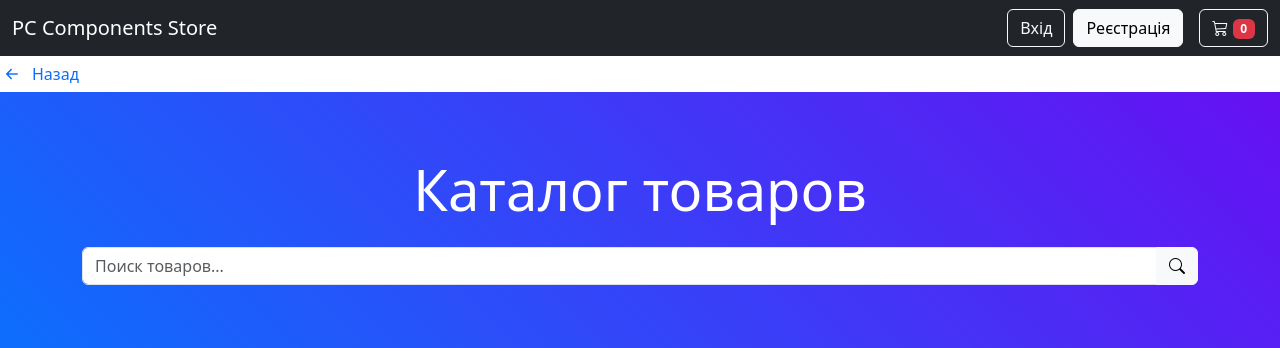
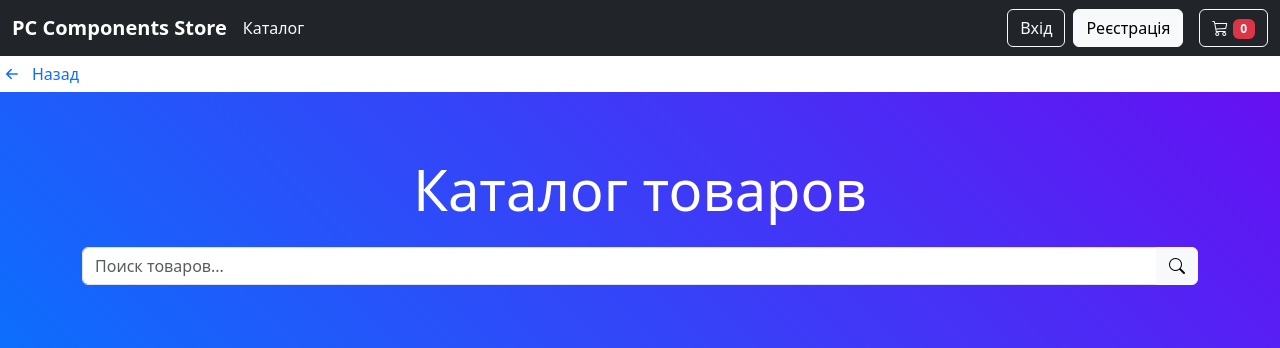
Before and after one commit to Danya-Oleksuk/pc-components-shop, a Django app: page /products/ in a window 1280 px wide. Shown: the top 348 px of the page. Run offline with Django 5.2, Linux system fonts and the light colour scheme; data comes from the database, SQL or seed files in the repository.

Commit message:
add slugs for all products

```diff
--- a/products/models.py
+++ b/products/models.py
@@ -1,4 +1,5 @@
 from django.db import models
+from django.utils.text import slugify
 
 
 class Category(models.Model):
@@ -15,12 +16,18 @@ class Category(models.Model):
 
 class Product(models.Model):
     name = models.CharField(max_length=200)
+    slug = models.SlugField(unique=True, blank=True, null=True)
     description = models.TextField(blank=True)
     price = models.DecimalField(max_digits=10, decimal_places=2)
     image = models.ImageField(upload_to='products_images')
     available = models.BooleanField(default=True)
     created_at = models.DateTimeField(auto_now_add=True)
     category = models.ForeignKey('Category', on_delete=models.SET_NULL, null=True)
+
+    def save(self, *args, **kwargs):
+        if not self.slug:
+            self.slug = slugify(self.name)
+        super().save(*args, **kwargs)
 
     def __str__(self):
         return self.name
--- a/products/urls.py
+++ b/products/urls.py
@@ -1,5 +1,7 @@
 from django.urls import path
 from . import views
+
+
 
 urlpatterns = [
     path('', views.MainPageView.as_view(), name='main_page'),
@@ -8,5 +10,5 @@ urlpatterns = [
     path('', views.MainPageView.as_view(), name='register'),
     path('', views.MainPageView.as_view(), name='cart'),
     path('products/', views.ProductsListView.as_view(), name='catalog'),
-    path('product/<int:pk>/', views.ProductDetailView.as_view(), name='product_detail'),
+    path('product/<slug:product_slug>/', views.ProductDetailView.as_view(), name='product_detail'),
 ]
--- a/products/views.py
+++ b/products/views.py
@@ -17,6 +17,8 @@ class MainPageView(TemplateView):
 class ProductDetailView(DetailView):
     template_name = 'products/detail.html'
     model = Product
+    slug_field = 'slug'
+    slug_url_kwarg = 'product_slug'
 
 class ProductsListView(ListView):
     template_name = 'products/products_list.html'
--- a/templates/base.html
+++ b/templates/base.html
@@ -17,8 +17,10 @@
     <header class="sticky-top">
         <nav class="navbar navbar-expand-lg navbar-dark bg-dark">
             <div class="container-fluid">
-                <a class="navbar-brand" href="/">PC Components Store</a>
-
+            <a href="/" class="navbar-brand d-flex flex-column align-items-start me-3">
+                <span class="fs-10 fw-bold">PC Components Store</span>
+                <a href="{% url 'catalog' %}" class="fs-6 text-light text-decoration-none">Каталог</a>
+            </a>
                 <button class="navbar-toggler" type="button" data-bs-toggle="collapse" data-bs-target="#navbarNav">
                     <span class="navbar-toggler-icon"></span>
                 </button>
--- a/templates/products/main_page.html
+++ b/templates/products/main_page.html
@@ -71,7 +71,7 @@
         <div class="col">
             <div class="card product-card h-100">
                 <div class="card-clickable-area"
-                     onclick="window.location.href='{% url 'product_detail' product.id %}'"></div>
+                     onclick="window.location.href='{% url 'product_detail' product_slug=product.slug %}'"></div>
 
                 <div class="product-img-container">
                     {% if product.image %}
--- a/templates/products/products_list.html
+++ b/templates/products/products_list.html
@@ -45,7 +45,7 @@
 {% endblock %}
 
 {% block content %}
-    <a href="javascript:history.back()" class="back-btn d-inline-flex align-items-center text-decoration-none">
+    <a href="{% url "main_page" %}" class="back-btn d-inline-flex align-items-center text-decoration-none">
         <i class="bi bi-arrow-left-short fs-4"></i>
         <span class="ms-2">Назад</span>
     </a>
@@ -106,7 +106,7 @@
                             <div class="d-flex justify-content-between align-items-center">
                                 <span class="h5 text-primary">{{ product.price }} грн</span>
                                 <div class="card-clickable-area"
-                     onclick="window.location.href='{% url 'product_detail' product.id %}'"></div>
+                     onclick="window.location.href='{% url 'product_detail' product_slug=product.slug%}'"></div>
                             </div>
                         </div>
                     </div>
```
Also changed, not shown: products/migrations/0003_product_slug_alter_product_image.py (added).
